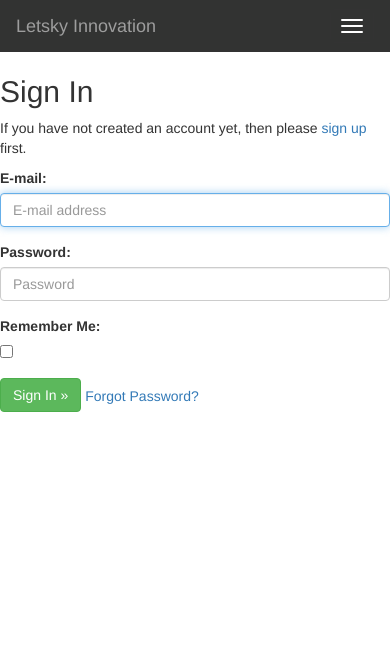
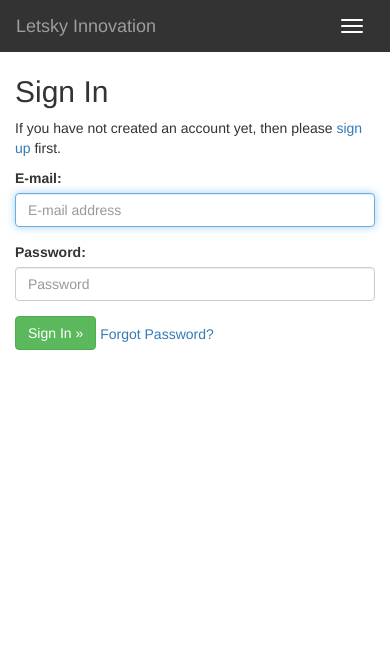
Before and after one commit to yonadav-labs/robot-cpanel, a Django app: page /accounts/login/ in a window 390 px wide; the page is wider, and only the part inside the window is pictured. Shown: the top 672 px of that part. Run offline with Django 3.2, Linux system fonts and the light colour scheme; some libraries are stand-ins or nearby versions.

Commit message:
revise css for responsive and login page

```diff
--- a/static/css/custom.css
+++ b/static/css/custom.css
@@ -581,3 +581,7 @@ h2.h2-hub {
 h3.h3-hub {
     font-size: 1.4em;
 }
+
+.row {
+  margin: 0;
+}
--- a/templates/account/login.html
+++ b/templates/account/login.html
@@ -22,12 +22,6 @@
                     <input id="id_password" name="password" placeholder="Password" type="password" class="input-xlarge form-control">
                 </div>
             </div>
-            <div class="form-group">
-                <label class="control-label col-sm-3" for="id_remember">Remember Me:</label>
-                <div class="col-sm-6">
-                    <input id="id_remember" name="remember" type="checkbox">
-                </div>
-            </div>
             {% if redirect_field_value %}
             <input type="hidden" name="{{ redirect_field_name }}" value="{{ redirect_field_value }}" /> {% endif %}
             <div class="form-group">
```
Also changed, not shown: db.sqlite3.
